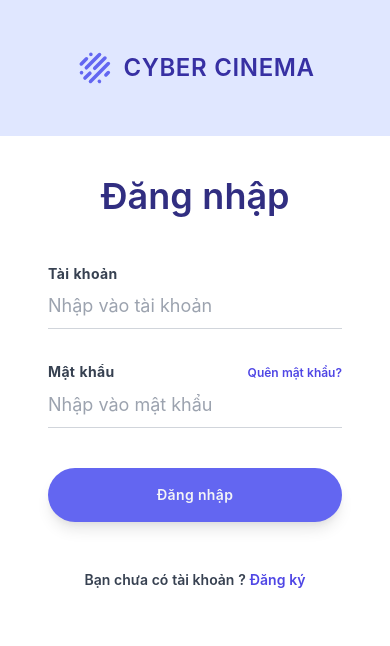
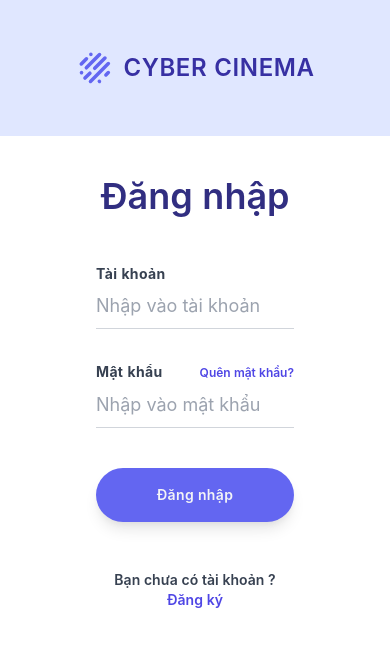
Before and after one commit to trannhathoang231/BCDN03_MOVIE_REACTJS, a React (Create React App) app: page /login in a window 390 px wide. Shown: the top 646 px of the page. Built offline with nearby package versions, Linux system fonts and the light colour scheme.

Commit message:
completed responsive booking page

```diff
--- a/src/pages/Checkout/Checkout.jsx
+++ b/src/pages/Checkout/Checkout.jsx
@@ -99,7 +99,7 @@ function Checkout(props) {
 
         </div>
 
-        <div className='xl:col-span-3 sm:col-span-12'>
+        <div className='xl:col-span-3 sm:col-span-12 pt-10'>
           <h3 className='text-green-400 text-center text-2xl'>
             {danhSachGheDangDat.reduce((tongTien, ghe, index) => {
               return tongTien += ghe.giaVe;
--- a/tailwind.config.js
+++ b/tailwind.config.js
@@ -6,7 +6,8 @@ module.exports = {
   darkMode: false, // or 'media' or 'class'
   theme: {
     screens: {
-      sm: '640px',
+      // sm: '640px',
+      sm: '280px',
       md: '768px',
       lg: '1024px',
       xl: '1280px',
```
